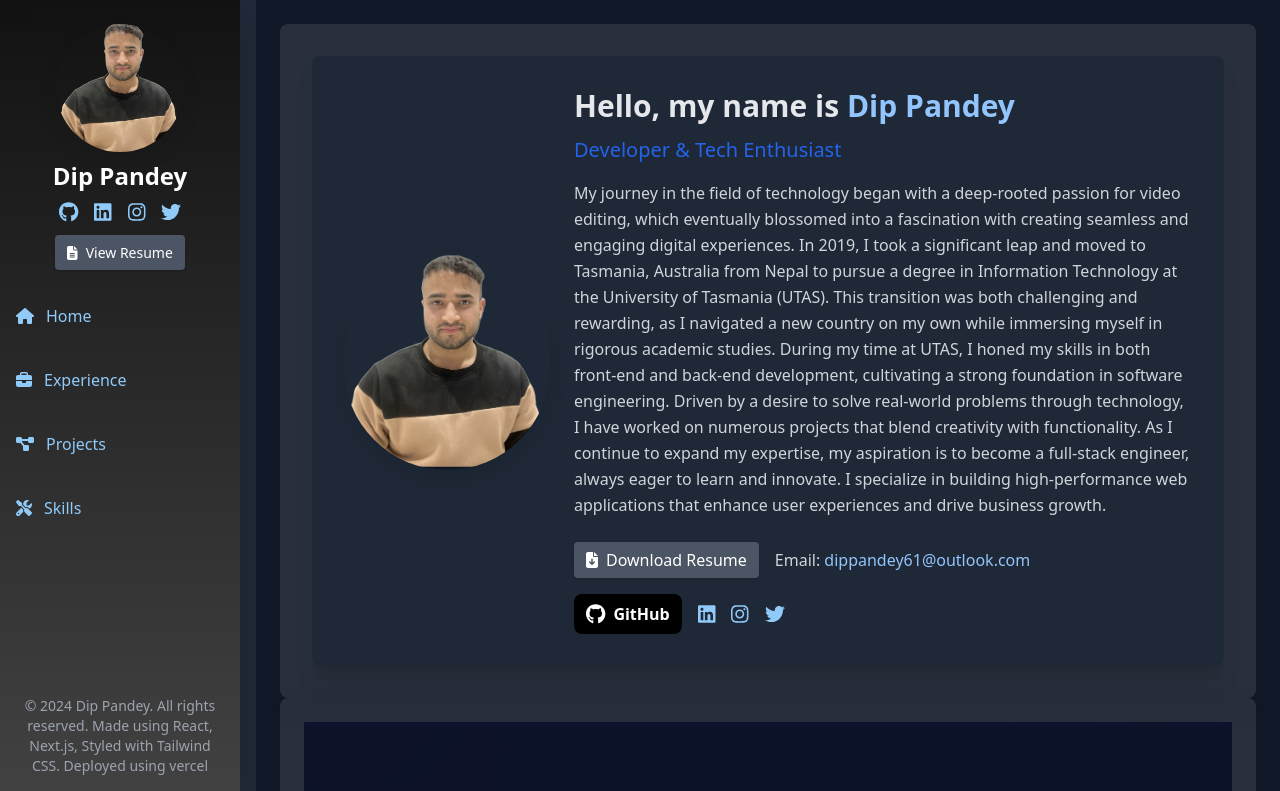
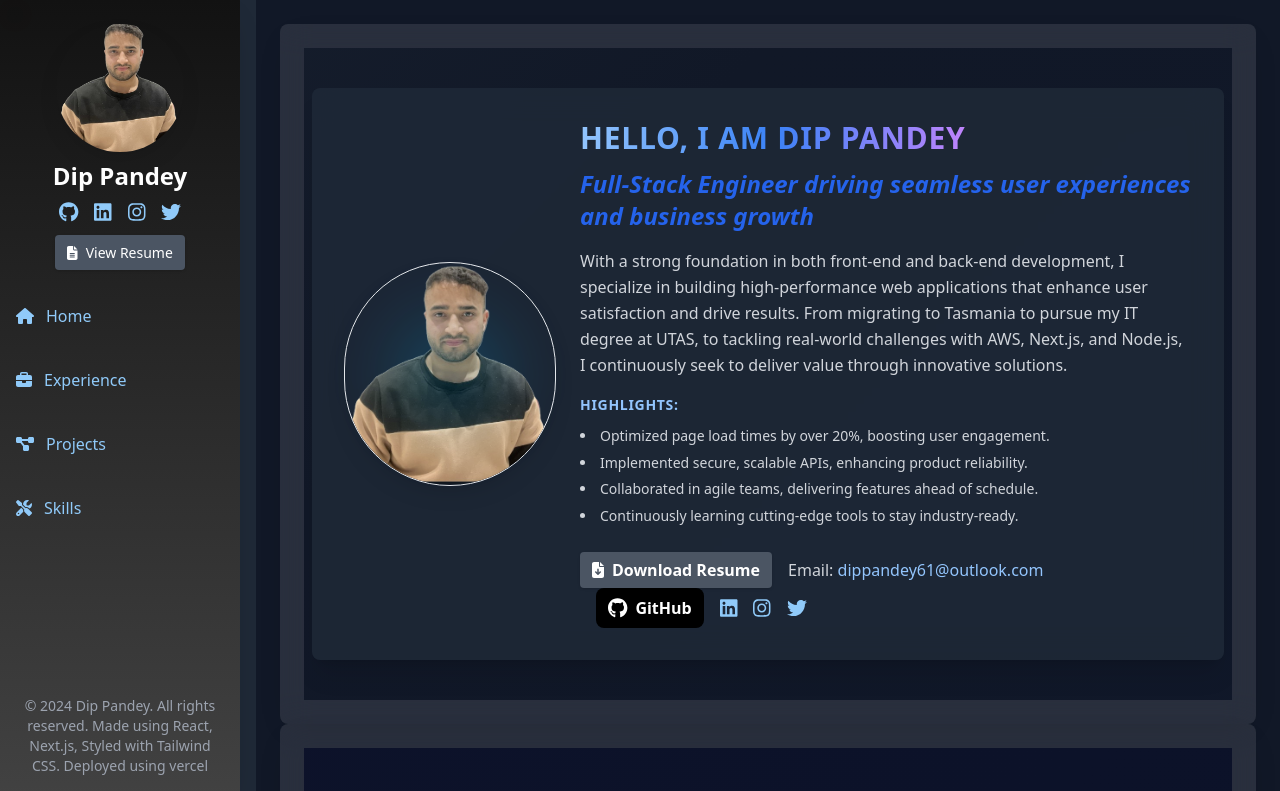
Before and after one commit to DipPandey/Dip-Portfolio-website, a Next.js app: page / in a window 1280 px wide. Shown: the top 791 px of the page. Built offline with nearby package versions, Linux system fonts and the light colour scheme.

Commit message:
commit changes

```diff
--- a/components/Home.js
+++ b/components/Home.js
@@ -1,3 +1,4 @@
+// Home.js
 import useVisibility from './useVisibility';
 import { FontAwesomeIcon } from '@fortawesome/react-fontawesome';
 import { faGithub, faLinkedin, faInstagram, faTwitter } from '@fortawesome/free-brands-svg-icons';
@@ -7,43 +8,67 @@ const Home = () => {
     const ref = useVisibility();
 
     return (
-        <section id="home" ref={ref} className="animated">
-            <div className="container mx-auto px-2 py-2 lg:py-2">
-                <div className="bg-gray-800 bg-opacity-90 backdrop-filter backdrop-blur-lg rounded-lg p-6 lg:p-8 shadow-xl flex flex-col lg:flex-row items-center">
-                    <div className="lg:w-1/4 mb-3 lg:mb-0 lg:mr-6">
-                        <img
-                            src="/images/newdip.png"
-                            alt="Dip Pandey"
-                            className="animated-image rounded-full w-full border-1 border-transparent-400 shadow-lg"
-                        />
+        <section id="home" ref={ref} className="animated relative overflow-hidden">
+            {/* Animated gradient background */}
+            <div className="absolute inset-0 -z-10 bg-gradient-to-br from-[#0f172a] via-[#111827] to-[#1f2937] animate-gradient-flow"></div>
+
+            <div className="container mx-auto px-2 py-6 lg:py-10">
+                <div className="
+                    bg-gray-800 bg-opacity-90 backdrop-filter backdrop-blur-lg
+                    rounded-lg p-6 lg:p-8 shadow-xl flex flex-col lg:flex-row items-center
+                    transform transition-transform hover:shadow-blue-500/30 hover:scale-[1.01]
+                ">
+                    <div className="lg:w-1/4 mb-3 lg:mb-0 lg:mr-6 flex-shrink-0">
+                        <div className="relative w-full h-auto">
+                            <img
+                                src="/images/newdip.png"
+                                alt="Dip Pandey"
+                                className="animated-image rounded-full w-full border border-transparent-400 shadow-lg
+                                transition-transform duration-300 hover:scale-105 hover:shadow-blue-500/40"
+                            />
+                            <div className="absolute inset-0 rounded-full pointer-events-none" style={{
+                                background: 'radial-gradient(circle at center, rgba(0,183,255,0.2) 0%, transparent 60%)',
+                                filter: 'blur(20px)'
+                            }}></div>
+                        </div>
                     </div>
                     <div className="lg:w-3/4">
-                        <h2 className="text-xl lg:text-3xl font-extrabold mb-3">
-                            Hello, my name is <span className="text-blue-300">Dip Pandey</span>
+                        <h2 className="text-xl lg:text-3xl font-extrabold mb-3 uppercase tracking-wide">
+                            <span className="bg-clip-text text-transparent bg-gradient-to-r from-blue-300 via-blue-500 to-purple-400">
+                                Hello, I am <span className="font-extrabold">Dip Pandey</span>
+                            </span>
                         </h2>
-                        <h3 className="text-xl lg:text-xl text-blue-600 mb-4">
-                            Developer & Tech Enthusiast
+                        <h3 className="text-xl lg:text-2xl text-blue-600 mb-4 font-semibold italic">
+                            Full-Stack Engineer driving seamless user experiences and business growth
                         </h3>
                         <p className="mt-2 text-base leading-relaxed text-gray-300">
-                            My journey in the field of technology began with a deep-rooted passion for video editing,
-                            which eventually blossomed into a fascination with creating seamless and engaging digital
-                            experiences. In 2019, I took a significant leap and moved to Tasmania, Australia from Nepal
-                            to pursue a degree in Information Technology at the University of Tasmania (UTAS). This
-                            transition was both challenging and rewarding, as I navigated a new country on my own while
-                            immersing myself in rigorous academic studies. During my time at UTAS, I honed my skills in
-                            both front-end and back-end development, cultivating a strong foundation in software engineering.
-                            Driven by a desire to solve real-world problems through technology, I have worked on numerous
-                            projects that blend creativity with functionality. As I continue to expand my expertise, my
-                            aspiration is to become a full-stack engineer, always eager to learn and innovate. I specialize in
-                            building high-performance web applications that enhance user experiences and drive business growth.
+                            With a strong foundation in both front-end and back-end development, I specialize in building
+                            high-performance web applications that enhance user satisfaction and drive results. From
+                            migrating to Tasmania to pursue my IT degree at UTAS, to tackling real-world challenges with
+                            AWS, Next.js, and Node.js, I continuously seek to deliver value through innovative solutions.
                         </p>
-                        <div className="mt-6 flex flex-col items-center lg:items-start">
-                            <div className="flex items-center space-x-4 mb-4">
+
+                        {/* Highlights / Achievements */}
+                        <div className="mt-4 text-gray-200 text-sm leading-relaxed">
+                            <h4 className="font-bold text-blue-300 uppercase tracking-wider mb-2">Highlights:</h4>
+                            <ul className="list-disc list-inside space-y-1 text-gray-300">
+                                <li>Optimized page load times by over 20%, boosting user engagement.</li>
+                                <li>Implemented secure, scalable APIs, enhancing product reliability.</li>
+                                <li>Collaborated in agile teams, delivering features ahead of schedule.</li>
+                                <li>Continuously learning cutting-edge tools to stay industry-ready.</li>
+                            </ul>
+                        </div>
+
+                        <div className="mt-6 flex flex-col items-center lg:items-start space-y-4 lg:space-y-0 lg:space-x-4">
+                            <div className="flex items-center space-x-4">
                                 <a
                                     href="/Dip SE resume.pdf"
                                     target="_blank"
                                     rel="noopener noreferrer"
-                                    className="bg-gray-600 text-white px-3 py-1.5 rounded shadow hover:bg-blue-200 transition duration-200 flex items-center"
+                                    className="
+                                        bg-gray-600 text-white px-3 py-1.5 rounded shadow hover:bg-blue-300 transition
+                                        duration-200 flex items-center font-semibold hover:shadow-blue-500/50
+                                    "
                                 >
                                     <FontAwesomeIcon icon={faFileDownload} className="mr-2" />
                                     Download Resume
@@ -53,7 +78,6 @@ const Home = () => {
                                 </p>
                             </div>
                             <div className="flex space-x-4 items-center">
-                                {/* Highlighted GitHub Link */}
                                 <a
                                     href="https://github.com/DipPandey"
                                     target="_blank"
@@ -63,13 +87,13 @@ const Home = () => {
                                     <FontAwesomeIcon icon={faGithub} size="lg" />
                                     <span className="font-bold">GitHub</span>
                                 </a>
-                                <a href="https://www.linkedin.com/in/dip-pandey-a402b81b4/" target="_blank" rel="noopener noreferrer" className="hover:text-gray-400">
+                                <a href="https://www.linkedin.com/in/dip-pandey-a402b81b4/" target="_blank" rel="noopener noreferrer" className="hover:text-gray-400 transition-colors duration-200">
                                     <FontAwesomeIcon icon={faLinkedin} size="lg" />
                                 </a>
-                                <a href="https://www.instagram.com/dip.devs/" target="_blank" rel="noopener noreferrer" className="hover:text-gray-400">
+                                <a href="https://www.instagram.com/dip.devs/" target="_blank" rel="noopener noreferrer" className="hover:text-gray-400 transition-colors duration-200">
                                     <FontAwesomeIcon icon={faInstagram} size="lg" />
                                 </a>
-                                <a href="https://x.com/DipdevJourney" target="_blank" rel="noopener noreferrer" className="hover:text-gray-400">
+                                <a href="https://x.com/DipdevJourney" target="_blank" rel="noopener noreferrer" className="hover:text-gray-400 transition-colors duration-200">
                                     <FontAwesomeIcon icon={faTwitter} size="lg" />
                                 </a>
                             </div>
@@ -77,6 +101,22 @@ const Home = () => {
                     </div>
                 </div>
             </div>
+
+            <style jsx>{`
+                @keyframes gradientFlow {
+                    0% { background-position: 0% 50%; }
+                    50% { background-position: 100% 50%; }
+                    100% { background-position: 0% 50%; }
+                }
+                .animate-gradient-flow {
+                    background: linear-gradient(-45deg, #0f172a, #111827, #1f2937, #15202b);
+                    background-size: 400% 400%;
+                    animation: gradientFlow 15s ease infinite;
+                }
+                .animated-image {
+                    transition: transform 0.3s ease, box-shadow 0.3s ease;
+                }
+            `}</style>
         </section>
     );
 };
```
